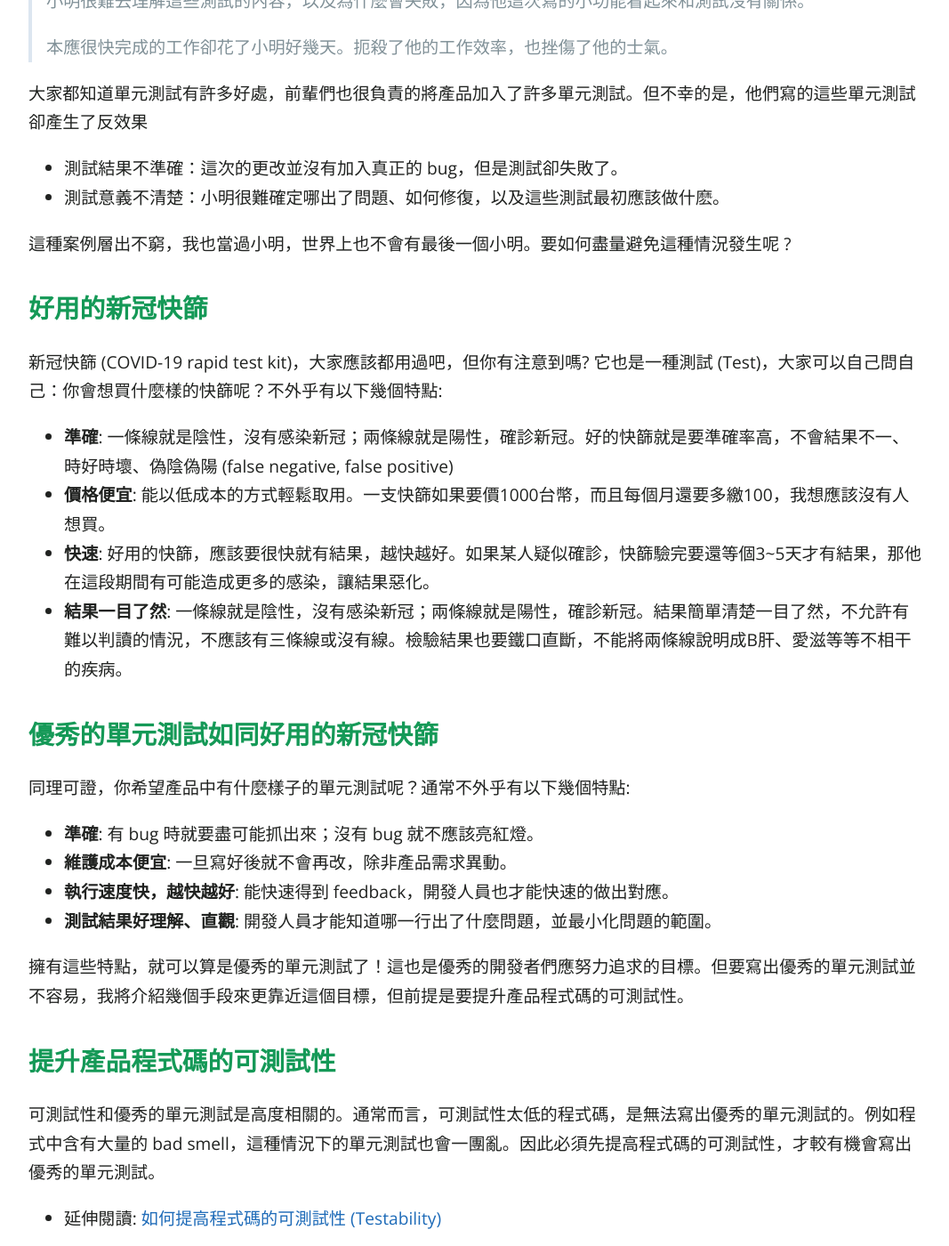
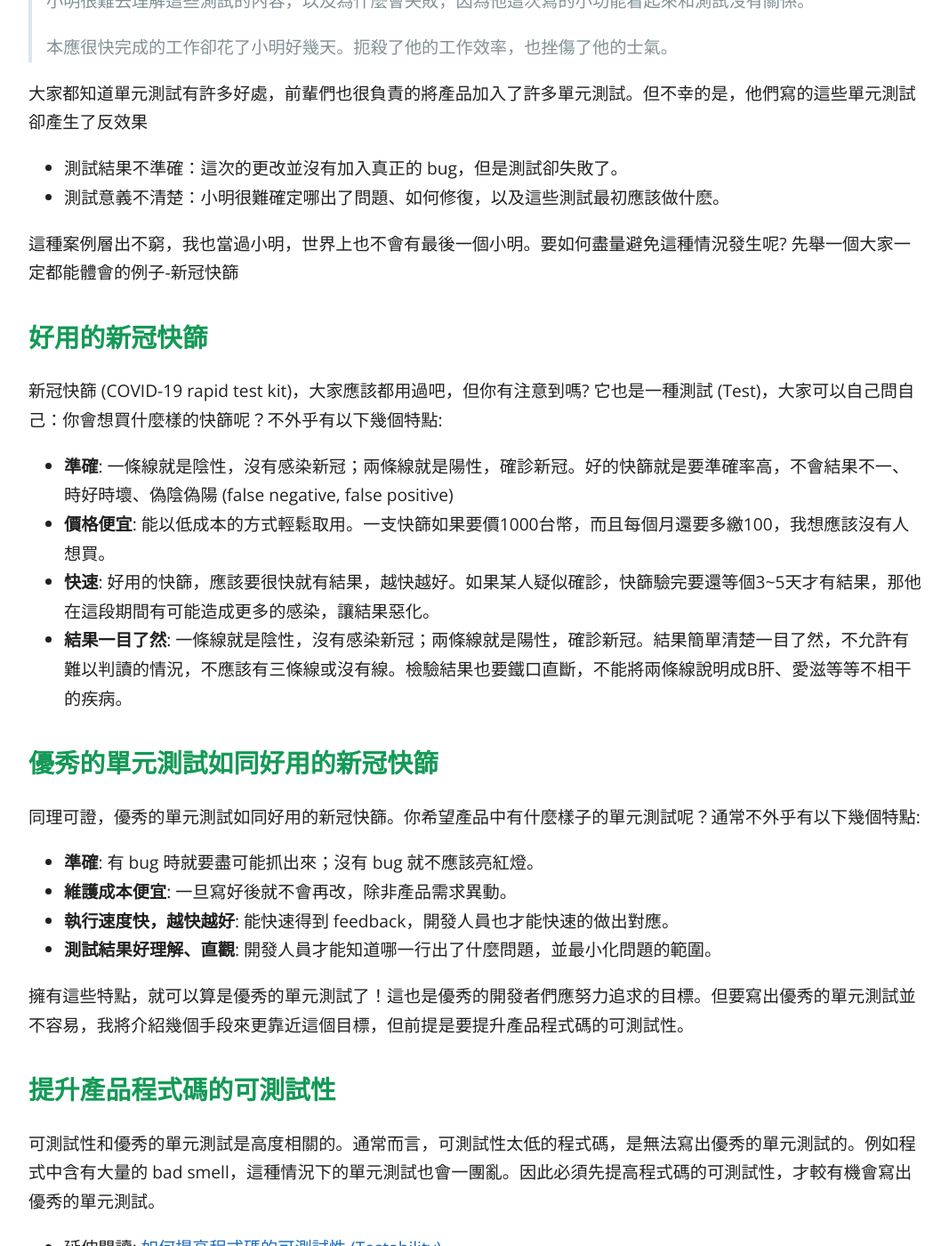
Before and after one commit to KaiSheng714/KaiSheng714.github.io, a Jekyll site: the page built from _posts/2022-09-19-good-unit-test.md, in a window 1280 px wide and 1400 px high, scrolled down 1242 px. Shown: the whole window at 89% size, without its empty margins (104-1171 px from the left). Built offline with Jekyll 4.4.1, drawn with Linux system fonts in a browser that asks for light colours; comment, search, counter and statistics services are not loaded; some of the changed text lies outside the part shown.

Commit message:
good-unit-test

```diff
--- a/_posts/2022-09-19-good-unit-test.md
+++ b/_posts/2022-09-19-good-unit-test.md
@@ -27,7 +27,7 @@ image: /assets/image/good-unit-test.png
 - 測試結果不準確：這次的更改並沒有加入真正的 bug，但是測試卻失敗了。
 - 測試意義不清楚：小明很難確定哪出了問題、如何修復，以及這些測試最初應該做什麽。
 
-這種案例層出不窮，我也當過小明，世界上也不會有最後一個小明。要如何盡量避免這種情況發生呢 ?
+這種案例層出不窮，我也當過小明，世界上也不會有最後一個小明。要如何盡量避免這種情況發生呢? 先舉一個大家一定都能體會的例子-新冠快篩
 
 ## **好用的新冠快篩**
 新冠快篩 (COVID-19 rapid test kit)，大家應該都用過吧，但你有注意到嗎? 它也是一種測試 (Test)，大家可以自己問自己：你會想買什麼樣的快篩呢？不外乎有以下幾個特點:
@@ -38,7 +38,7 @@ image: /assets/image/good-unit-test.png
 - **結果一目了然**: 一條線就是陰性，沒有感染新冠；兩條線就是陽性，確診新冠。結果簡單清楚一目了然，不允許有難以判讀的情況，不應該有三條線或沒有線。檢驗結果也要鐵口直斷，不能將兩條線說明成B肝、愛滋等等不相干的疾病。
 
 ## **優秀的單元測試如同好用的新冠快篩**
-同理可證，你希望產品中有什麼樣子的單元測試呢？通常不外乎有以下幾個特點:
+同理可證，優秀的單元測試如同好用的新冠快篩。你希望產品中有什麼樣子的單元測試呢？通常不外乎有以下幾個特點:
 
 - **準確**: 有 bug 時就要盡可能抓出來；沒有 bug 就不應該亮紅燈。
 - **維護成本便宜**: 一旦寫好後就不會再改，除非產品需求異動。
```
Also changed, not shown: other parts of _posts/2022-09-19-good-unit-test.md (+1 -1 lines).
